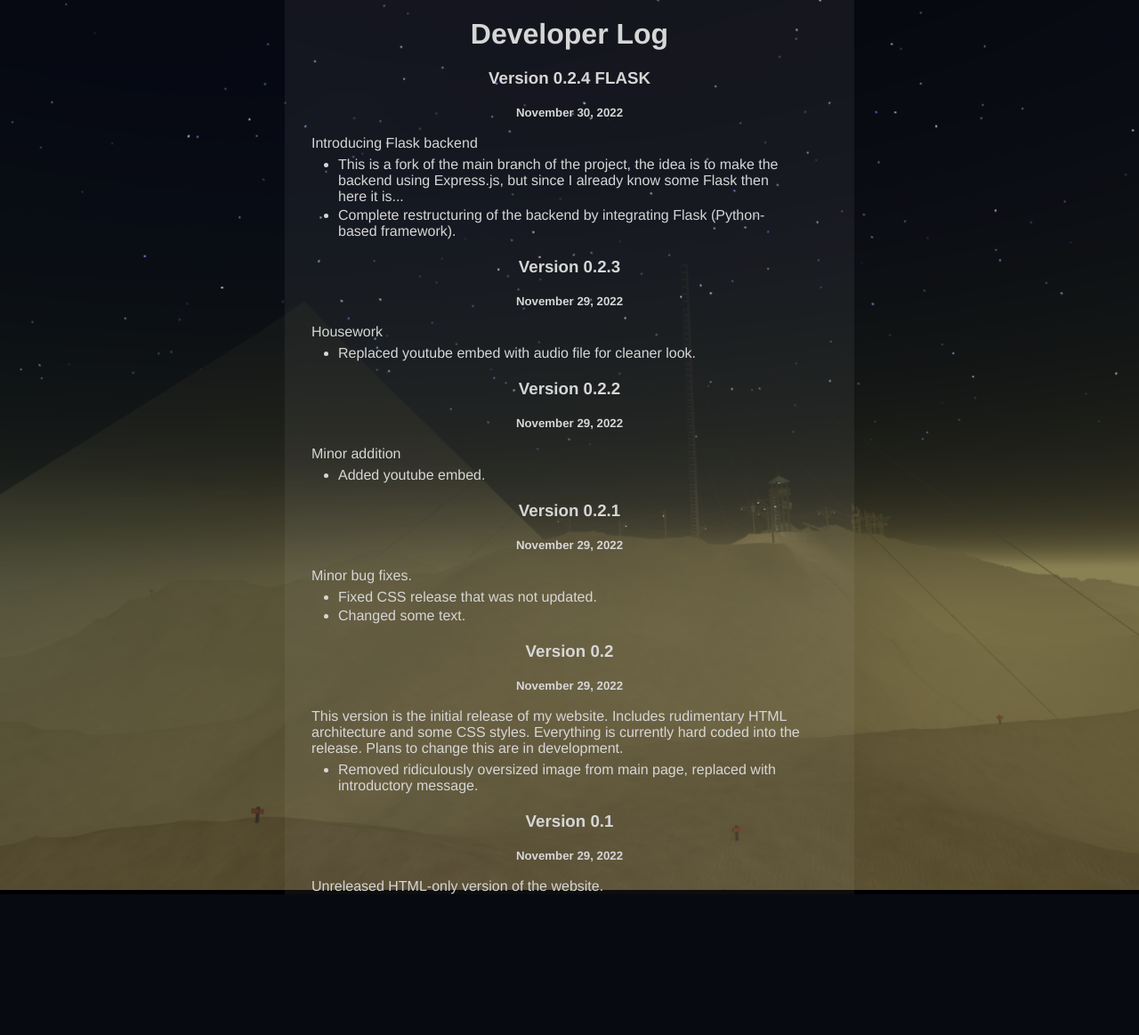
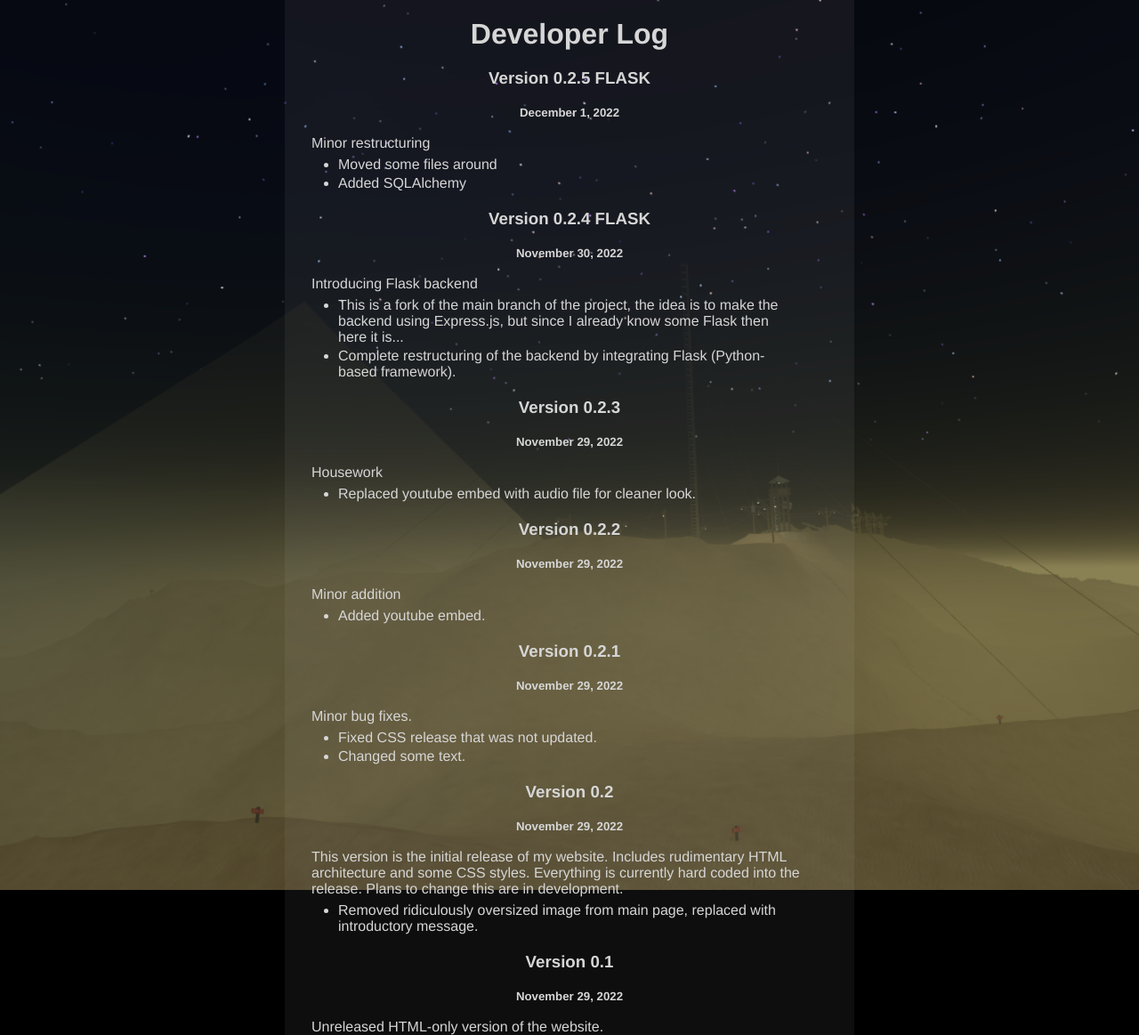
Before and after one commit to MichelAguilera/personal_site, a Flask app: page /devlog in a window 1280 px wide. Shown: the part 18-1181 px from the top of the page at 89% size. Before the commit the page ends 1023 px from the top, so only its background shows below. Run offline with Flask 2, Linux system fonts and the light colour scheme.

Commit message:
Version 0.2.5 FLASK release

```diff
--- a/main.py
+++ b/main.py
@@ -1,8 +1,34 @@
-from flask import Flask, render_template, url_for
+from datetime import datetime
+from flask import Flask, render_template, url_for, flash, redirect
+from flask_sqlalchemy import SQLAlchemy
 from forms import RegistrationForm, LoginForm
+
 app = Flask(__name__)
+app.config['SECRET_KEY'] = 'fake_secret_key'
+app.config['SQLALCHEMY_DATABASE_URI'] = 'sqlite:///site.db'
+db = SQLAlchemy(app)
 
-app.config['SECRET_KEY'] = ''
+class User(db.Model):
+    id = db.Column(db.Integer, primary_key=True)
+    username = db.Column(db.String(20), unique=True, nullable=False)
+    email = db.Column(db.String(120), unique=True, nullable=False)
+    image_file = db.Column(db.String(20), nullable=False, default='default.jpg')
+    password = db.Column(db.String(60), nullable=False)
+    posts = db.relationship('Post', backref='author', lazy=True)
+
+    def __repr__(self):
+        return f"User('{self.username}', '{self.email}', '{self.image_file}')"
+
+class Post(db.Model):
+    id = db.Column(db.Integer, primary_key=True)
+    title = db.Column(db.String(100), nullable=False)
+    date_posted = db.Column(db.DateTime, nullable=False, default=datetime.utcnow)
+    content = db.Column(db.Text, nullable=False)
+    user_id = db.Column(db.Integer, db.ForeignKey('user.id'), nullable=False)
+
+    def __repr__(self):
+        return f"Post('{self.title}', '{self.date_posted}')"
+
 
 @app.route("/")
 @app.route("/index")
--- a/templates/devlog.html
+++ b/templates/devlog.html
@@ -2,6 +2,15 @@
 {% block content %}
 <div class="content-div">
     <h1>Developer Log</h1>
+    <div>
+        <h3>Version 0.2.5 FLASK</h3>
+        <h5>December 1, 2022</h5>
+        <p>Minor restructuring</p>
+        <ul>
+            <li>Moved some files around</li>
+            <li>Added SQLAlchemy</li>
+        </ul>
+    </div>
     <div>
         <h3>Version 0.2.4 FLASK</h3>
         <h5>November 30, 2022</h5>
--- a/templates/home.html
+++ b/templates/home.html
@@ -3,7 +3,7 @@
 <!-- <img src="assets/icons/AbydevsLogoV1.png"> -->
 <div class="homepage-content">
     <h1>Hello! Welcome to my website.</h1>
-    <h3>Version 0.2.4 FLASK</h3>
+    <h3>Version 0.2.5 FLASK</h3>
     <p>Please use the navigation bar to explore!</p>
     <!-- <iframe width="560" height="315" src="https://www.youtube.com/embed/EZSTkunGczI" title="YouTube video player" frameborder="0" allow="accelerometer; autoplay; clipboard-write; encrypted-media; gyroscope; picture-in-picture" allowfullscreen></iframe> -->
     <audio src="static/assets/audio/Everyman.mp3" controls title="Everyman - Julia Ecklar"></audio>
--- a/templates/layout.html
+++ b/templates/layout.html
@@ -5,7 +5,7 @@
     <meta http-equiv="X-UA-Compatible" content="IE=edge">
     <meta name="viewport" content="width=device-width, initial-scale=1.0">
     <link rel="stylesheet" type="text/css" href="{{ url_for('static', filename='style.css') }}"/>
-    <title>michelaguilra.github.io</title>
+    <title>Version 0.2.5 FLASK</title>
 </head>
 <body>
 
```
Also changed, not shown: site.db (added), 1 other file.
